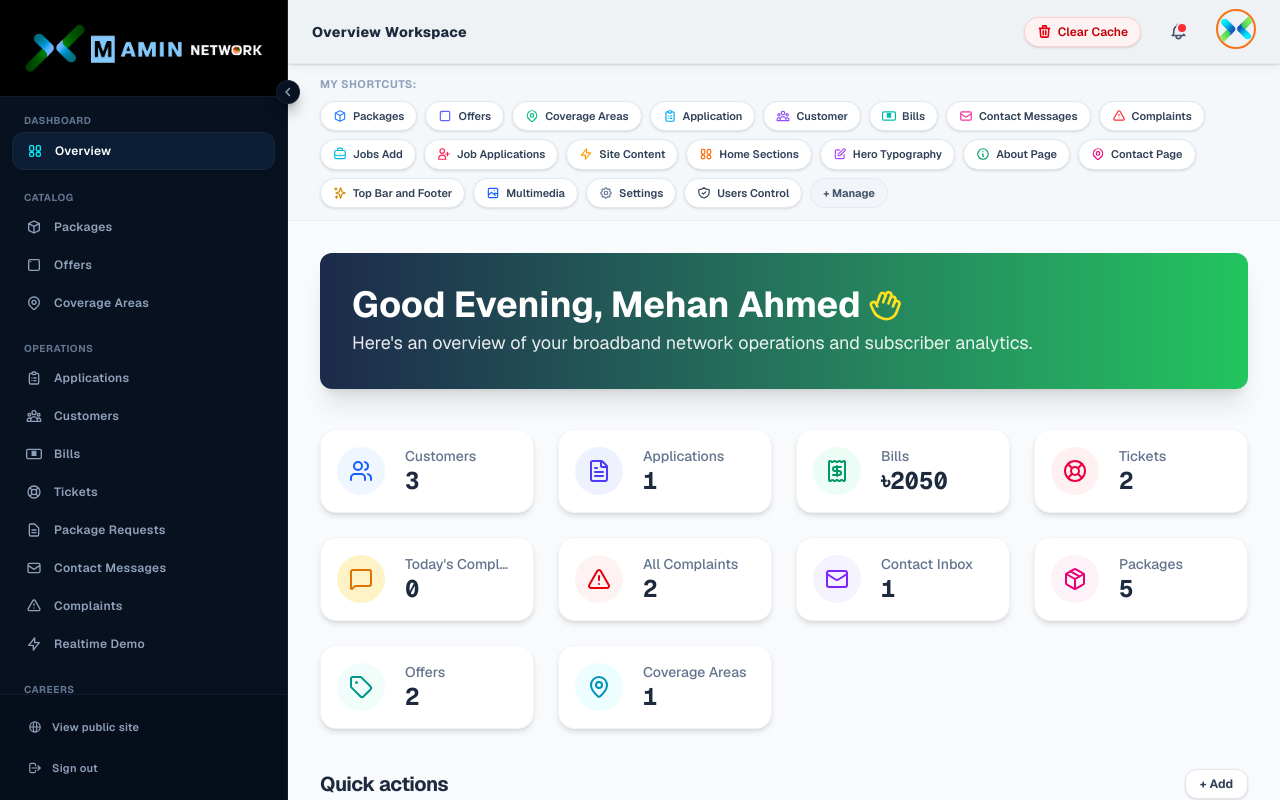
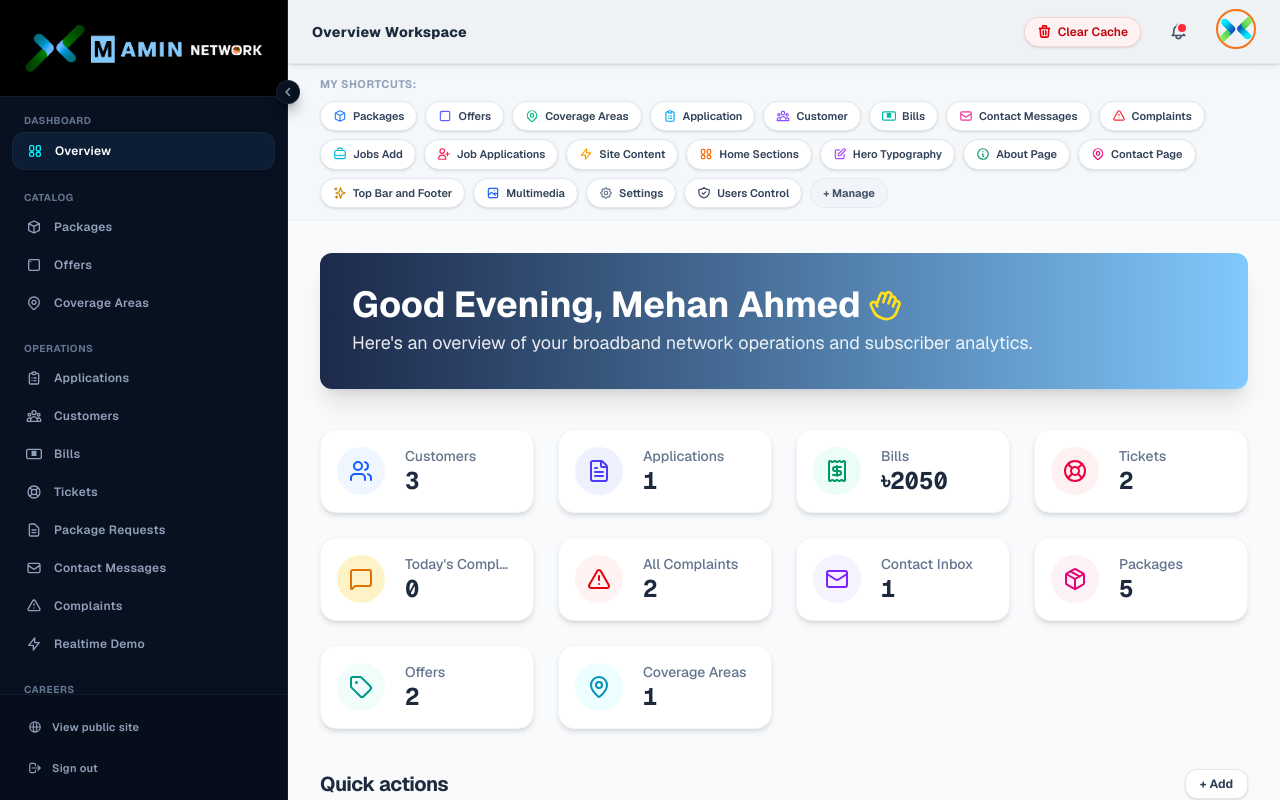
Before and after one commit to princeshiamofficial/M-Amin-Network, a Next.js app: page /admin/dashboard in a window 1280 px wide. Built offline with nearby package versions, Linux system fonts and the light colour scheme; sample sign-in values are in the browser's storage.

Commit message:
style: change banner gradient end color from green to #81C9FE

```diff
--- a/src/app/admin/(dashboard)/dashboard/page.tsx
+++ b/src/app/admin/(dashboard)/dashboard/page.tsx
@@ -1258,7 +1258,7 @@ export default function AdminDashboardPage() {
           {activeTab === "Overview" && (
             <div className="space-y-6">
               {/* Welcome Banner */}
-              <div className="bg-gradient-to-r from-[hsl(var(--sidebar-background))] to-[hsl(var(--primary))] text-primary-foreground p-5 sm:p-8 rounded-2xl sm:rounded-xl shadow-xl print:hidden">
+              <div className="bg-gradient-to-r from-[hsl(var(--sidebar-background))] to-[#81C9FE] text-primary-foreground p-5 sm:p-8 rounded-2xl sm:rounded-xl shadow-xl print:hidden">
                 <h1 className="text-3xl sm:text-4xl font-bold flex items-center text-white-force">
                   {greeting}, Mehan Ahmed
                   <svg
```
